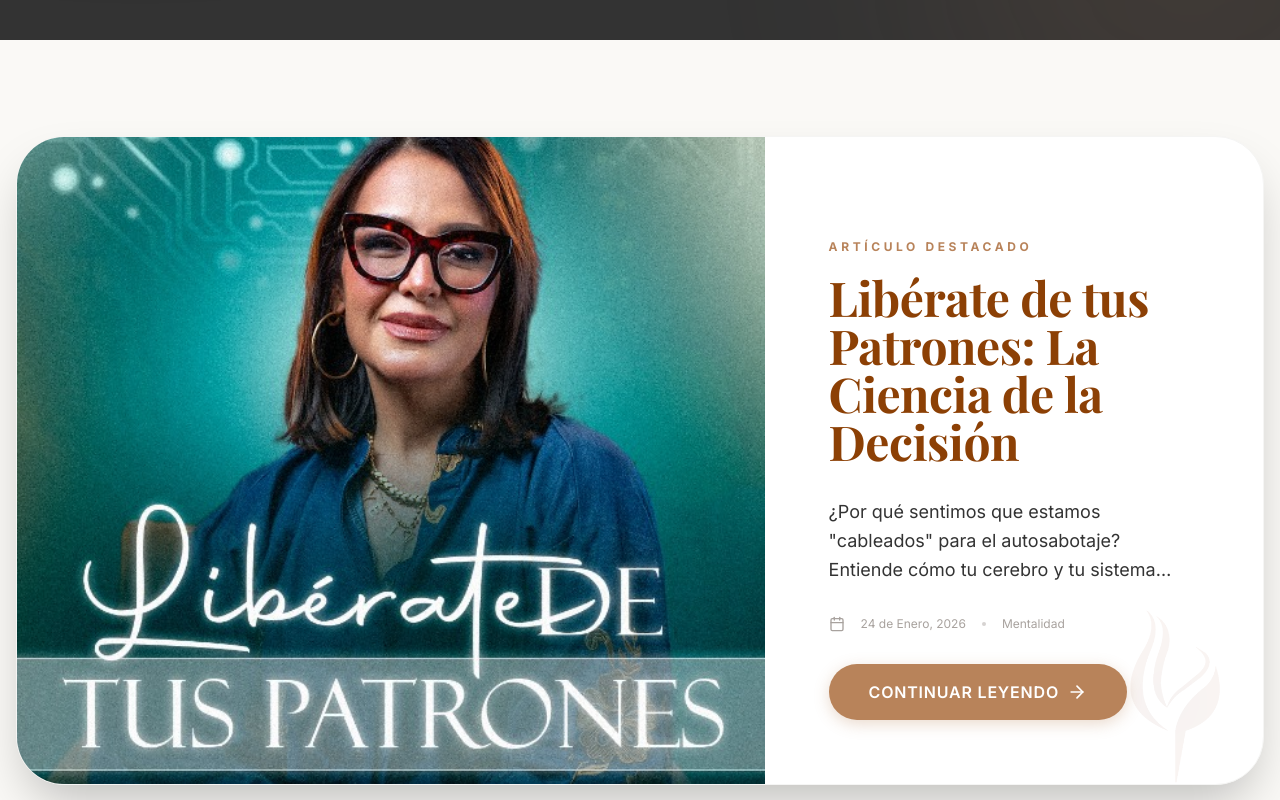
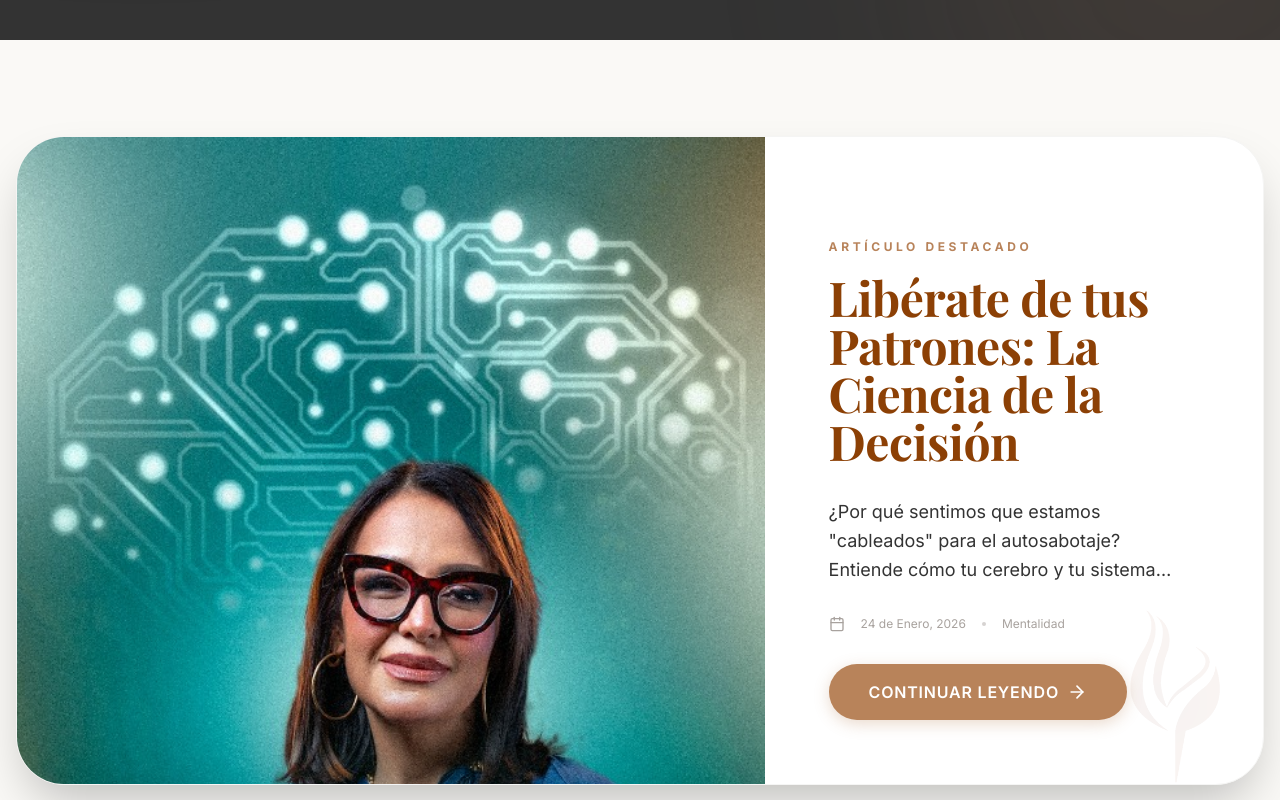
Before and after one commit to yelitzerangeloficialweb-max/yelitze-rangel-web, a Next.js app: page /blog in a window 1280 px wide. Shown: the part 740-1540 px from the top of the page. Built offline with nearby package versions, Linux system fonts and the light colour scheme; a web font is replaced by a local one.

Commit message:
style: adjusted blog featured image to prevent head crop

```diff
--- a/app/(website)/blog/page.tsx
+++ b/app/(website)/blog/page.tsx
@@ -76,12 +76,12 @@ export default function BlogPage() {
                     <FadeIn>
                         <div className="relative group rounded-[3rem] overflow-hidden bg-white shadow-2xl border border-stone-100 flex flex-col lg:flex-row mb-24">
                             {/* Image Part */}
-                            <div className="lg:w-[60%] relative aspect-video lg:aspect-auto min-h-[350px] overflow-hidden">
+                            <div className="lg:w-[60%] relative aspect-video lg:aspect-auto min-h-[500px] overflow-hidden">
                                 <Image
                                     src={featuredPost.image}
                                     alt={featuredPost.title}
                                     fill
-                                    className="object-cover group-hover:scale-105 transition-transform duration-[2000ms]"
+                                    className="object-cover object-top group-hover:scale-105 transition-transform duration-[2000ms]"
                                 />
                                 <div className="absolute inset-0 bg-gradient-to-r from-[var(--color-primary)]/40 to-transparent" />
                             </div>
```
